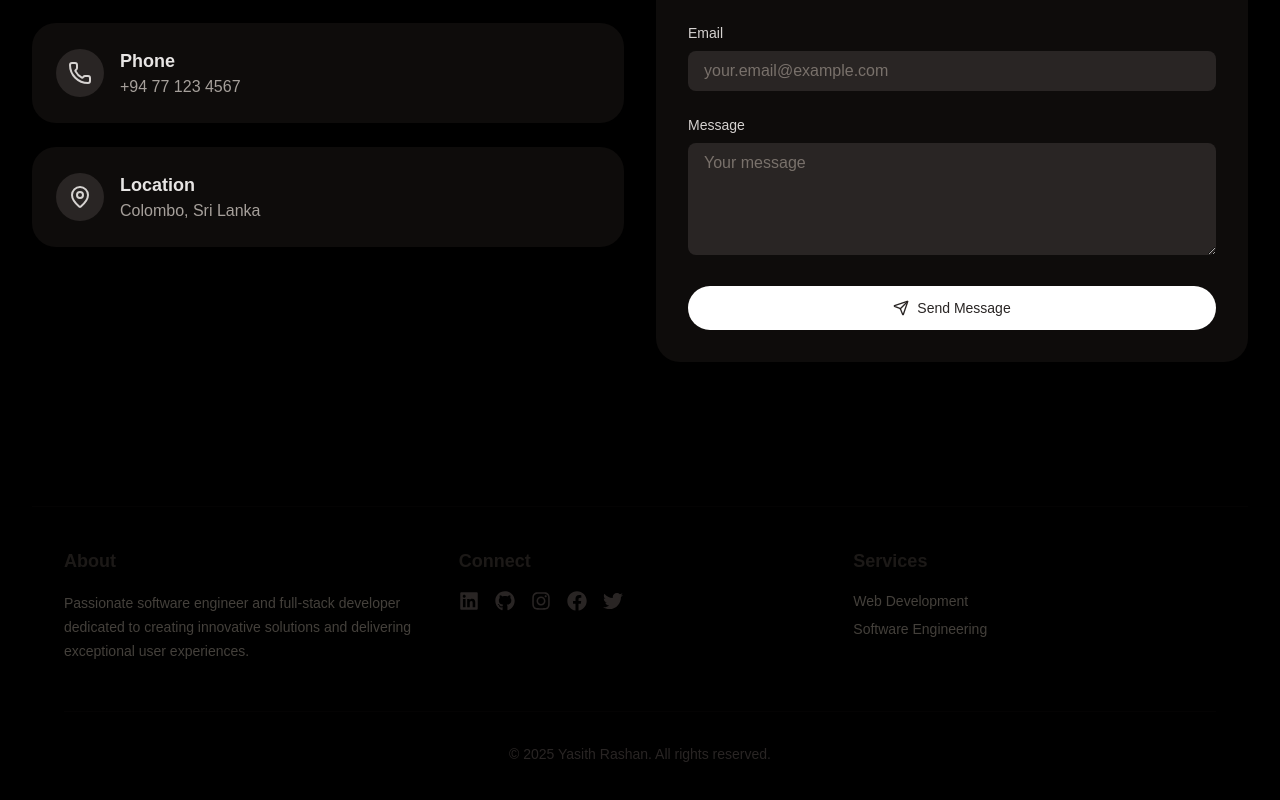
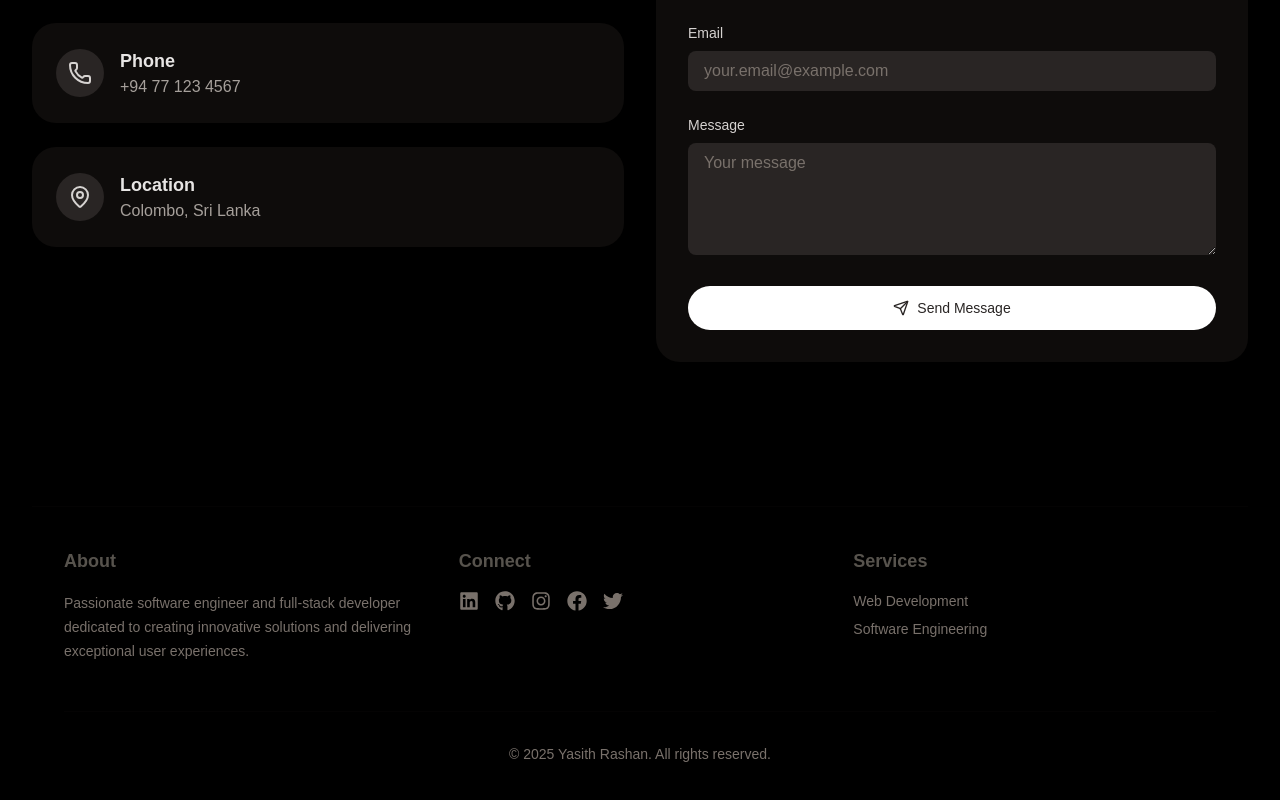
Before and after one commit to yasithrashan/Yasith-Rashan-Portfolio, a React (Vite) app: page / in a window 1280 px wide. Shown: the part 6683-7483 px from the top of the page. Built offline with nearby package versions, Linux system fonts and the light colour scheme.

Commit message:
Update Footer component

```diff
--- a/src/components/Footer.jsx
+++ b/src/components/Footer.jsx
@@ -21,8 +21,8 @@ const Footer = () => {
             animate={{ opacity: 1, x: 0 }}
             transition={{ duration: 0.8, delay: 0.2 }}
           >
-            <h3 className="text-lg font-semibold text-stone-900">About</h3>
-            <p className="mt-4 text-sm leading-6 text-stone-700">
+            <h3 className="text-lg font-semibold text-stone-600">About</h3>
+            <p className="mt-4 text-sm leading-6 text-stone-500">
               Passionate software engineer and full-stack developer dedicated to creating innovative solutions and delivering exceptional user experiences.
             </p>
           </motion.div>
@@ -33,7 +33,7 @@ const Footer = () => {
             animate={{ opacity: 1, x: 0 }}
             transition={{ duration: 0.8, delay: 0.6 }}
           >
-            <h3 className="text-lg font-semibold text-stone-900">Connect</h3>
+            <h3 className="text-lg font-semibold text-stone-600">Connect</h3>
             <div className="mt-4 flex gap-4 text-xl">
               {[
                 { href: "https://www.linkedin.com/in/yasith-rashan-a44b54295/", icon: FaLinkedin, label: "LinkedIn" },
@@ -48,7 +48,7 @@ const Footer = () => {
                   target="_blank"
                   rel="noopener noreferrer"
                   aria-label={label}
-                  className="text-stone-800 transition-transform hover:scale-110 hover:text-stone-900"
+                  className="text-stone-500 transition-transform hover:scale-110 hover:text-stone-400"
                 >
                   <Icon />
                 </a>
@@ -62,13 +62,13 @@ const Footer = () => {
             animate={{ opacity: 1, y: 0 }}
             transition={{ duration: 0.8, delay: 0.8 }}
           >
-            <h3 className="text-lg font-semibold text-stone-900">Services</h3>
-            <ul className="mt-4 space-y-2 text-sm text-stone-700">
+            <h3 className="text-lg font-semibold text-stone-600">Services</h3>
+            <ul className="mt-4 space-y-2 text-sm text-stone-500">
               {['Web Development', 'Software Engineering'].map((service) => (
                 <li key={service}>
                   <a
                     href="#"
-                    className="transition-colors hover:text-stone-900"
+                    className="transition-colors hover:text-stone-400"
                   >
                     {service}
                   </a>
@@ -85,7 +85,7 @@ const Footer = () => {
           animate={{ opacity: 1 }}
           transition={{ duration: 0.8, delay: 1 }}
         >
-          <p className="text-sm text-stone-800">
+          <p className="text-sm text-stone-500">
             © {currentYear} Yasith Rashan. All rights reserved.
           </p>
         </motion.div>
```
